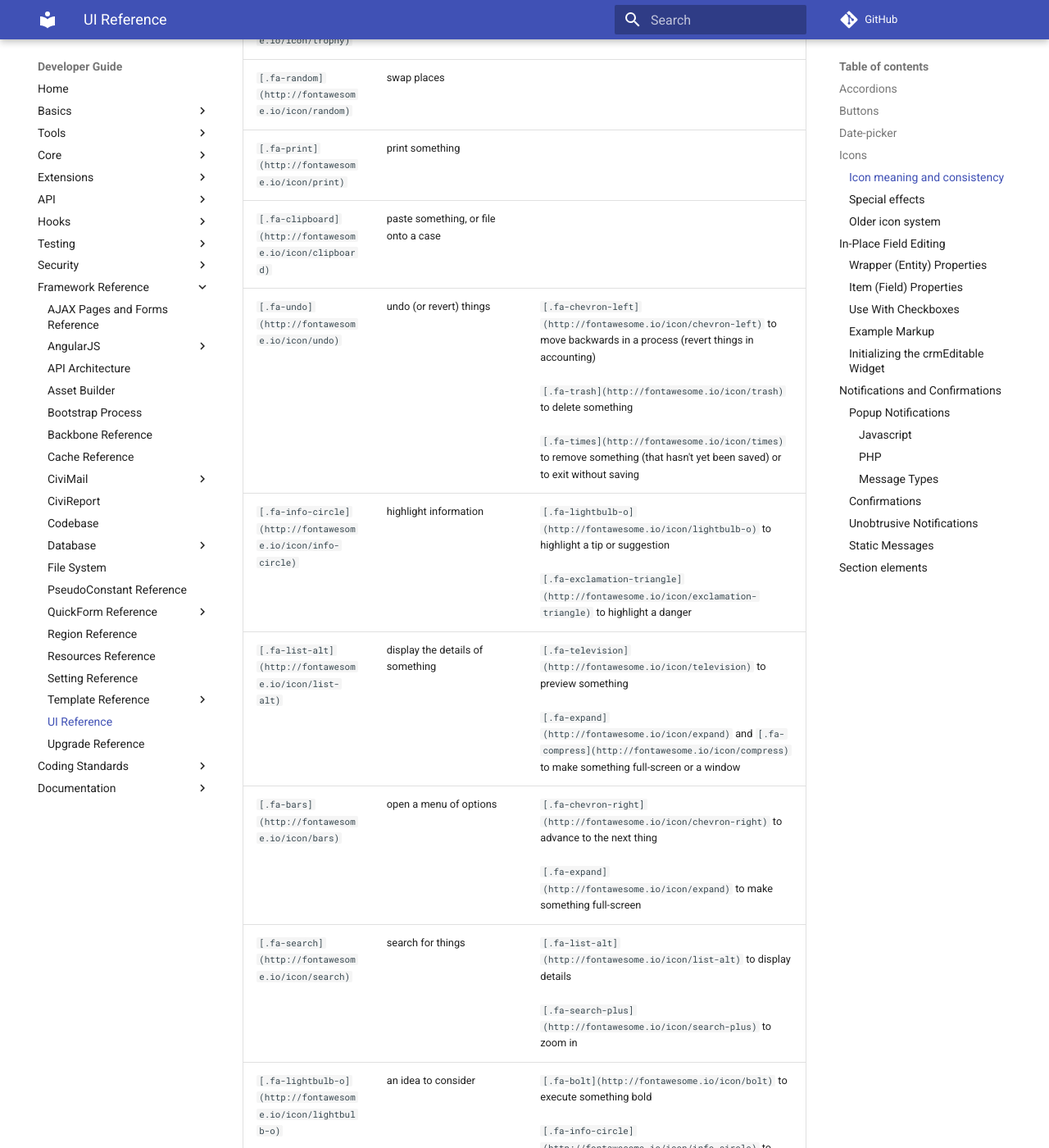
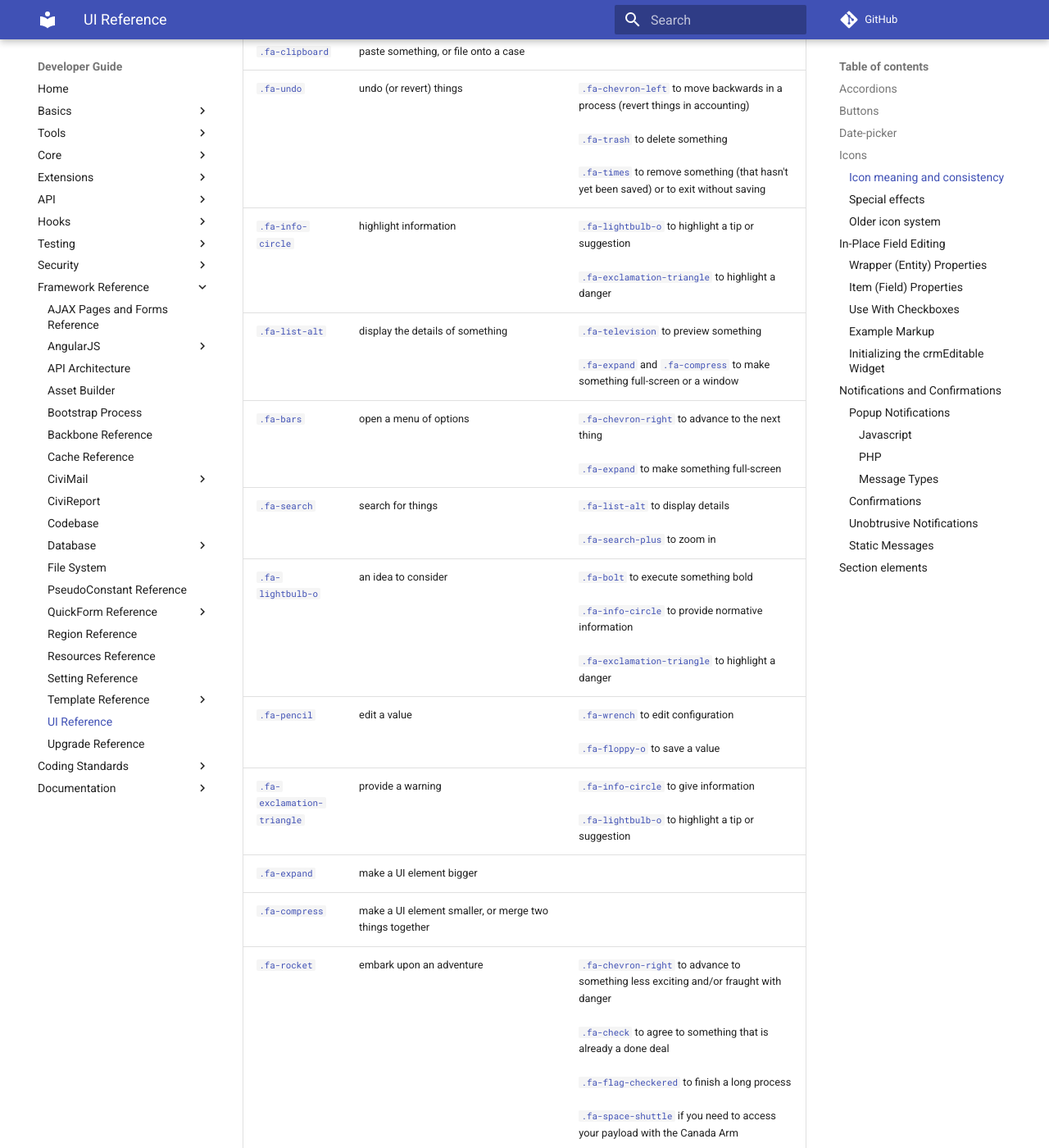
Before and after one commit to civicrm/civicrm-dev-docs, an MkDocs documentation site: the page built from docs/framework/ui.md, in a window 1280 px wide and 1400 px high, scrolled down 4865 px. Shown: the whole window at 82% size. Built offline with MkDocs 1.6.1 and Material for MkDocs 9.7.7, drawn with Linux system fonts in a browser that asks for light colours; comment, search, counter and statistics services are not loaded; old or Windows-style settings are respelled for this version of MkDocs; some of the changed text lies outside the part shown.

Commit message:
UI - Icons: fixed backticks

```diff
--- a/docs/framework/ui.md
+++ b/docs/framework/ui.md
@@ -174,7 +174,7 @@ site whenever it would useful to give users a quick visual cue.
 
 Starting with version 4.7, CiviCRM's primary icon system is [Font Awesome](http://fontawesome.io/), an
 open-source icon font.  Font Awesome 4.4 is shipped with CiviCRM 4.7,
-and any of the [Font Awesome icons](http://fontawesome.io/icons//)
+and any of the [Font Awesome icons](http://fontawesome.io/icons/)
 can be included with an element with the classes `crm-i` and the
 `fa-...` class corresponding to the icon.
 
@@ -204,38 +204,38 @@ used:
 
 | Class | Meaning within CiviCRM | Compare with |
 | -- | -- | -- |
-| `[.fa-trash](http://fontawesome.io/icon/trash)` | delete something that's already been saved | `[.fa-times](http://fontawesome.io/icon/times)` to cancel something that hasn't been saved yet<br/><br/>`[.fa-undo](http://fontawesome.io/icon/undo)` to roll back a bigger process |
-| `[.fa-arrows](http://fontawesome.io/icon/arrows)` | move something (anywhere) | `[.fa-chevron-left](http://fontawesome.io/icon/chevron-left)` and `[.fa-chevron-right](http://fontawesome.io/icon/chevron-right)` to advance through a series |
-| `[.fa-trophy](http://fontawesome.io/icon/trophy)` | award something a prize | `[.fa-check](http://fontawesome.io/icon/check)` to confirm something |
-| `[.fa-random](http://fontawesome.io/icon/random)` | swap places | |
-| `[.fa-print](http://fontawesome.io/icon/print)` | print something | |
-| `[.fa-clipboard](http://fontawesome.io/icon/clipboard)` | paste something, or file onto a case | |
-| `[.fa-undo](http://fontawesome.io/icon/undo)` | undo (or revert) things | `[.fa-chevron-left](http://fontawesome.io/icon/chevron-left)` to move backwards in a process (revert things in accounting)<br/><br/>`[.fa-trash](http://fontawesome.io/icon/trash)` to delete something<br/><br/>`[.fa-times](http://fontawesome.io/icon/times)` to remove something (that hasn't yet been saved) or to exit without saving |
-| `[.fa-info-circle](http://fontawesome.io/icon/info-circle)` | highlight information | `[.fa-lightbulb-o](http://fontawesome.io/icon/lightbulb-o)` to highlight a tip or suggestion<br/><br/>`[.fa-exclamation-triangle](http://fontawesome.io/icon/exclamation-triangle)` to highlight a danger |
-| `[.fa-list-alt](http://fontawesome.io/icon/list-alt)` | display the details of something | `[.fa-television](http://fontawesome.io/icon/television)` to preview something<br/><br/>`[.fa-expand](http://fontawesome.io/icon/expand)` and `[.fa-compress](http://fontawesome.io/icon/compress)` to make something full-screen or a window
-| `[.fa-bars](http://fontawesome.io/icon/bars)` | open a menu of options | `[.fa-chevron-right](http://fontawesome.io/icon/chevron-right)` to advance to the next thing<br/><br/>`[.fa-expand](http://fontawesome.io/icon/expand)` to make something full-screen |
-| `[.fa-search](http://fontawesome.io/icon/search)` | search for things | `[.fa-list-alt](http://fontawesome.io/icon/list-alt)` to display details<br/><br/>`[.fa-search-plus](http://fontawesome.io/icon/search-plus)` to zoom in |
-| `[.fa-lightbulb-o](http://fontawesome.io/icon/lightbulb-o)` | an idea to consider | `[.fa-bolt](http://fontawesome.io/icon/bolt)` to execute something bold<br/><br/>`[.fa-info-circle](http://fontawesome.io/icon/info-circle)` to provide normative information<br/><br/>`[.fa-exclamation-triangle](http://fontawesome.io/icon/exclamation-triangle)` to highlight a danger |
-| `[.fa-pencil](http://fontawesome.io/icon/pencil)` | edit a value | `[.fa-wrench](http://fontawesome.io/icon/wrench)` to edit configuration<br/><br/>`[.fa-floppy-o](http://fontawesome.io/icon/floppy-o)` to save a value |
-| `[.fa-exclamation-triangle](http://fontawesome.io/icon/exclamation-triangle)` | provide a warning | `[.fa-info-circle](http://fontawesome.io/icon/info-circle)` to give information<br/><br/>`[.fa-lightbulb-o](http://fontawesome.io/icon/lightbulb-o)` to highlight a tip or suggestion |
-| `[.fa-expand](http://fontawesome.io/icon/expand)` | make a UI element bigger | |
-| `[.fa-compress](http://fontawesome.io/icon/compress)` | make a UI element smaller, or merge two things together | |
-| `[.fa-rocket](http://fontawesome.io/icon/rocket)` | embark upon an adventure | `[.fa-chevron-right](http://fontawesome.io/icon/chevron-right)` to advance to something less exciting and/or fraught with danger<br/><br/>`[.fa-check](http://fontawesome.io/icon/check)` to agree to something that is already a done deal<br/><br/>`[.fa-flag-checkered](http://fontawesome.io/icon/flag-checkered)` to finish a long process<br/><br/>`[.fa-space-shuttle](http://fontawesome.io/icon/space-shuttle)` if you need to access your payload with the Canada Arm |
-| `[.fa-plus-circle](http://fontawesome.io/icon/plus-circle)` | add a new item | *if you have several of these side-by-side, try to provide more illustrative icons for what you're adding*<br/><br/>`[.fa-bolt](http://fontawesome.io/icon/bolt)` to force a new thing |
-| `[.fa-bolt](http://fontawesome.io/icon/bolt)` | execute something forcefully | `[.fa-floppy-o](http://fontawesome.io/icon/floppy-o)` to save something normally<br/><br/>`[.fa-check](http://fontawesome.io/icon/check)` to agree to something innocuous<br/><br/>`[.fa-chevron-right](http://fontawesome.io/icon/chevron-right)` to advance to the next step<br/><br/>`[.fa-trash](http://fontawesome.io/icon/trash)` to delete something<br/><br/>`[.fa-undo](http://fontawesome.io/icon/undo)` to revert to something |
-| `[.fa-television](http://fontawesome.io/icon/television)` | preview something | `[.fa-search](http://fontawesome.io/icon/search)` to search for things<br/><br/>`[.fa-list-alt](http://fontawesome.io/icon/list-alt)` to view the details of something<br/><br/>`[.fa-times](http://fontawesome.io/icon/times)` to close the edit dialog and see the thing itself |
-| `[.fa-times](http://fontawesome.io/icon/times)` | close something without saving anything, or remove something that hasn't yet been saved | `[.fa-trash](http://fontawesome.io/icon/trash)` to delete something that has been saved already<br/><br/>`[.fa-check](http://fontawesome.io/icon/check)` to complete something (that has just been saved or that is to be saved upon clicking the icon)<br/><br/>`[.fa-undo](http://fontawesome.io/icon/undo)` to roll something back<br/><br/>`[.fa-chevron-left](http://fontawesome.io/icon/chevron-left)` to return to the previous step |
-| `[.fa-check](http://fontawesome.io/icon/check)` | complete something | `[.fa-times](http://fontawesome.io/icon/times)` to close out without doing anything<br/><br/>`[.fa-chevron-right](http://fontawesome.io/icon/chevron-right)` to advance to the next step<br/><br/>`[.fa-flag-checkered](http://fontawesome.io/icon/flag-checkered)` to complete something major<br/><br/>`[.fa-rocket](http://fontawesome.io/icon/rocket)` to agree to start something big<br/><br/>`[.fa-bolt](http://fontawesome.io/icon/bolt)` to execute something bold |
-| `[.fa-chevron-right](http://fontawesome.io/icon/chevron-right)` | advance to the next thing | `[.fa-check](http://fontawesome.io/icon/check)` to complete something<br/><br/>`[.fa-rocket](http://fontawesome.io/icon/rocket)` to start an epic journey |
-| `[.fa-chevron-left](http://fontawesome.io/icon/chevron-left)` | go back | `[.fa-times](http://fontawesome.io/icon/times)` to cancel the process<br/><br/>`[.fa-undo](http://fontawesome.io/icon/undo)` to revert what was done |
-| `[.fa-floppy-o](http://fontawesome.io/icon/floppy-o)` | save without advancing | `[.fa-check](http://fontawesome.io/icon/check)` to save and complete<br/><br/>`[.fa-pencil](http://fontawesome.io/icon/pencil)` to start editing a value |
-| `[.fa-wrench](http://fontawesome.io/icon/wrench)` | modify options | `[.fa-pencil](http://fontawesome.io/icon/pencil)` to edit values<br/><br/>`[.fa-bolt](http://fontawesome.io/icon/bolt)` to do something drastic |
-| `[.fa-paper-plane](http://fontawesome.io/icon/paper-plane)` | send something | `[.fa-envelope](http://fontawesome.io/icon/envelope)` to do something else about email<br/><br/>`[.fa-check](http://fontawesome.io/icon/check)`, `[.fa-chevron-right](http://fontawesome.io/icon/chevron-right)`, `[.fa-bolt](http://fontawesome.io/icon/bolt)`, `[.fa-rocket](http://fontawesome.io/icon/rocket)` or others if you are doing an action that does not send a message immediately<br/><br/>`[.fa-fax](http://fontawesome.io/icon/fax)` to send something on curly paper |
-| `[.fa-envelope](http://fontawesome.io/icon/envelope)` | do something about email other than actually sending it *(use judiciously when within CiviMail, where everything is about email)* | `[.fa-paper-plane](http://fontawesome.io/icon/paper-plane)` to actually send an email<br/><br/>`[.fa-pencil](http://fontawesome.io/icon/pencil)` to edit a value |
-| `[.fa-flag-checkered](http://fontawesome.io/icon/flag-checkered)` | complete a multi-step action | `[.fa-trophy](http://fontawesome.io/icon/trophy)` to award a prize<br/><br/>`[.fa-check](http://fontawesome.io/icon/check)` to finish something quick |
-| `[.fa-bell-o](http://fontawesome.io/icon/bell-o)` | sound alarms | `[.fa-paper-plane](http://fontawesome.io/icon/paper-plane)` to send an email notification<br/><br/>`[.fa-exclamation-triangle](http://fontawesome.io/icon/exclamation-triangle)` to highlight something dangerous |
-| `[.fa-bell-slash-o](http://fontawesome.io/icon/bell-slash-o)` | hush alarms | `[.fa-times](http://fontawesome.io/icon/times)` to cancel something<br/><br/>`[.fa-user-secret](http://fontawesome.io/icon/user-secret)` to cloak identity |
-| `[.fa-clock-o](http://fontawesome.io/icon/clock-o)` | schedule something | `[.fa-history](http://fontawesome.io/icon/history)` to roll back the clock<br/><br/>`[.fa-calendar](http://fontawesome.io/icon/calendar)` to display dates<br/><br/>`[.fa-birthday-cake](http://fontawesome.io/icon/birthday-cake)` to schedule a celebration |
+| [`.fa-trash`](http://fontawesome.io/icon/trash) | delete something that's already been saved | [`.fa-times`](http://fontawesome.io/icon/times) to cancel something that hasn't been saved yet<br/><br/>[`.fa-undo`](http://fontawesome.io/icon/undo) to roll back a bigger process |
+| [`.fa-arrows`](http://fontawesome.io/icon/arrows) | move something (anywhere) | [`.fa-chevron-left`](http://fontawesome.io/icon/chevron-left) and [`.fa-chevron-right`](http://fontawesome.io/icon/chevron-right) to advance through a series |
+| [`.fa-trophy`](http://fontawesome.io/icon/trophy) | award something a prize | [`.fa-check`](http://fontawesome.io/icon/check) to confirm something |
+| [`.fa-random`](http://fontawesome.io/icon/random) | swap places | |
+| [`.fa-print`](http://fontawesome.io/icon/print) | print something | |
+| [`.fa-clipboard`](http://fontawesome.io/icon/clipboard) | paste something, or file onto a case | |
+| [`.fa-undo`](http://fontawesome.io/icon/undo) | undo (or revert) things | [`.fa-chevron-left`](http://fontawesome.io/icon/chevron-left) to move backwards in a process (revert things in accounting)<br/><br/>[`.fa-trash`](http://fontawesome.io/icon/trash) to delete something<br/><br/>[`.fa-times`](http://fontawesome.io/icon/times) to remove something (that hasn't yet been saved) or to exit without saving |
+| [`.fa-info-circle`](http://fontawesome.io/icon/info-circle) | highlight information | [`.fa-lightbulb-o`](http://fontawesome.io/icon/lightbulb-o) to highlight a tip or suggestion<br/><br/>[`.fa-exclamation-triangle`](http://fontawesome.io/icon/exclamation-triangle) to highlight a danger |
+| [`.fa-list-alt`](http://fontawesome.io/icon/list-alt) | display the details of something | [`.fa-television`](http://fontawesome.io/icon/television) to preview something<br/><br/>[`.fa-expand`](http://fontawesome.io/icon/expand) and [`.fa-compress`](http://fontawesome.io/icon/compress) to make something full-screen or a window
+| [`.fa-bars`](http://fontawesome.io/icon/bars) | open a menu of options | [`.fa-chevron-right`](http://fontawesome.io/icon/chevron-right) to advance to the next thing<br/><br/>[`.fa-expand`](http://fontawesome.io/icon/expand) to make something full-screen |
+| [`.fa-search`](http://fontawesome.io/icon/search) | search for things | [`.fa-list-alt`](http://fontawesome.io/icon/list-alt) to display details<br/><br/>[`.fa-search-plus`](http://fontawesome.io/icon/search-plus) to zoom in |
+| [`.fa-lightbulb-o`](http://fontawesome.io/icon/lightbulb-o) | an idea to consider | [`.fa-bolt`](http://fontawesome.io/icon/bolt) to execute something bold<br/><br/>[`.fa-info-circle`](http://fontawesome.io/icon/info-circle) to provide normative information<br/><br/>[`.fa-exclamation-triangle`](http://fontawesome.io/icon/exclamation-triangle) to highlight a danger |
+| [`.fa-pencil`](http://fontawesome.io/icon/pencil) | edit a value | [`.fa-wrench`](http://fontawesome.io/icon/wrench) to edit configuration<br/><br/>[`.fa-floppy-o`](http://fontawesome.io/icon/floppy-o) to save a value |
+| [`.fa-exclamation-triangle`](http://fontawesome.io/icon/exclamation-triangle) | provide a warning | [`.fa-info-circle`](http://fontawesome.io/icon/info-circle) to give information<br/><br/>[`.fa-lightbulb-o`](http://fontawesome.io/icon/lightbulb-o) to highlight a tip or suggestion |
+| [`.fa-expand`](http://fontawesome.io/icon/expand) | make a UI element bigger | |
+| [`.fa-compress`](http://fontawesome.io/icon/compress) | make a UI element smaller, or merge two things together | |
+| [`.fa-rocket`](http://fontawesome.io/icon/rocket) | embark upon an adventure | [`.fa-chevron-right`](http://fontawesome.io/icon/chevron-right) to advance to something less exciting and/or fraught with danger<br/><br/>[`.fa-check`](http://fontawesome.io/icon/check) to agree to something that is already a done deal<br/><br/>[`.fa-flag-checkered`](http://fontawesome.io/icon/flag-checkered) to finish a long process<br/><br/>[`.fa-space-shuttle`](http://fontawesome.io/icon/space-shuttle) if you need to access your payload with the Canada Arm |
+| [`.fa-plus-circle`](http://fontawesome.io/icon/plus-circle) | add a new item | *if you have several of these side-by-side, try to provide more illustrative icons for what you're adding*<br/><br/>[`.fa-bolt`](http://fontawesome.io/icon/bolt) to force a new thing |
+| [`.fa-bolt`](http://fontawesome.io/icon/bolt) | execute something forcefully | [`.fa-floppy-o`](http://fontawesome.io/icon/floppy-o) to save something normally<br/><br/>[`.fa-check`](http://fontawesome.io/icon/check) to agree to something innocuous<br/><br/>[`.fa-chevron-right`](http://fontawesome.io/icon/chevron-right) to advance to the next step<br/><br/>[`.fa-trash`](http://fontawesome.io/icon/trash) to delete something<br/><br/>[`.fa-undo`](http://fontawesome.io/icon/undo) to revert to something |
+| [`.fa-television`](http://fontawesome.io/icon/television) | preview something | [`.fa-search`](http://fontawesome.io/icon/search) to search for things<br/><br/>[`.fa-list-alt`](http://fontawesome.io/icon/list-alt) to view the details of something<br/><br/>[`.fa-times`](http://fontawesome.io/icon/times) to close the edit dialog and see the thing itself |
+| [`.fa-times`](http://fontawesome.io/icon/times) | close something without saving anything, or remove something that hasn't yet been saved | [`.fa-trash`](http://fontawesome.io/icon/trash) to delete something that has been saved already<br/><br/>[`.fa-check`](http://fontawesome.io/icon/check) to complete something (that has just been saved or that is to be saved upon clicking the icon)<br/><br/>[`.fa-undo`](http://fontawesome.io/icon/undo) to roll something back<br/><br/>[`.fa-chevron-left`](http://fontawesome.io/icon/chevron-left) to return to the previous step |
+| [`.fa-check`](http://fontawesome.io/icon/check) | complete something | [`.fa-times`](http://fontawesome.io/icon/times) to close out without doing anything<br/><br/>[`.fa-chevron-right`](http://fontawesome.io/icon/chevron-right) to advance to the next step<br/><br/>[`.fa-flag-checkered`](http://fontawesome.io/icon/flag-checkered) to complete something major<br/><br/>[`.fa-rocket`](http://fontawesome.io/icon/rocket) to agree to start something big<br/><br/>[`.fa-bolt`](http://fontawesome.io/icon/bolt) to execute something bold |
+| [`.fa-chevron-right`](http://fontawesome.io/icon/chevron-right) | advance to the next thing | [`.fa-check`](http://fontawesome.io/icon/check) to complete something<br/><br/>[`.fa-rocket`](http://fontawesome.io/icon/rocket) to start an epic journey |
+| [`.fa-chevron-left`](http://fontawesome.io/icon/chevron-left) | go back | [`.fa-times`](http://fontawesome.io/icon/times) to cancel the process<br/><br/>[`.fa-undo`](http://fontawesome.io/icon/undo) to revert what was done |
+| [`.fa-floppy-o`](http://fontawesome.io/icon/floppy-o) | save without advancing | [`.fa-check`](http://fontawesome.io/icon/check) to save and complete<br/><br/>[`.fa-pencil`](http://fontawesome.io/icon/pencil) to start editing a value |
+| [`.fa-wrench`](http://fontawesome.io/icon/wrench) | modify options | [`.fa-pencil`](http://fontawesome.io/icon/pencil) to edit values<br/><br/>[`.fa-bolt`](http://fontawesome.io/icon/bolt) to do something drastic |
+| [`.fa-paper-plane`](http://fontawesome.io/icon/paper-plane) | send something | [`.fa-envelope`](http://fontawesome.io/icon/envelope) to do something else about email<br/><br/>[`.fa-check`](http://fontawesome.io/icon/check), [`.fa-chevron-right`](http://fontawesome.io/icon/chevron-right), [`.fa-bolt`](http://fontawesome.io/icon/bolt), [`.fa-rocket`](http://fontawesome.io/icon/rocket) or others if you are doing an action that does not send a message immediately<br/><br/>[`.fa-fax`](http://fontawesome.io/icon/fax) to send something on curly paper |
+| [`.fa-envelope`](http://fontawesome.io/icon/envelope) | do something about email other than actually sending it *(use judiciously when within CiviMail, where everything is about email)* | [`.fa-paper-plane`](http://fontawesome.io/icon/paper-plane) to actually send an email<br/><br/>[`.fa-pencil`](http://fontawesome.io/icon/pencil) to edit a value |
+| [`.fa-flag-checkered`](http://fontawesome.io/icon/flag-checkered) | complete a multi-step action | [`.fa-trophy`](http://fontawesome.io/icon/trophy) to award a prize<br/><br/>[`.fa-check`](http://fontawesome.io/icon/check) to finish something quick |
+| [`.fa-bell-o`](http://fontawesome.io/icon/bell-o) | sound alarms | [`.fa-paper-plane`](http://fontawesome.io/icon/paper-plane) to send an email notification<br/><br/>[`.fa-exclamation-triangle`](http://fontawesome.io/icon/exclamation-triangle) to highlight something dangerous |
+| [`.fa-bell-slash-o`](http://fontawesome.io/icon/bell-slash-o) | hush alarms | [`.fa-times`](http://fontawesome.io/icon/times) to cancel something<br/><br/>[`.fa-user-secret`](http://fontawesome.io/icon/user-secret) to cloak identity |
+| [`.fa-clock-o`](http://fontawesome.io/icon/clock-o) | schedule something | [`.fa-history`](http://fontawesome.io/icon/history) to roll back the clock<br/><br/>[`.fa-calendar`](http://fontawesome.io/icon/calendar) to display dates<br/><br/>[`.fa-birthday-cake`](http://fontawesome.io/icon/birthday-cake) to schedule a celebration |
 
 ### Special effects
 
```
